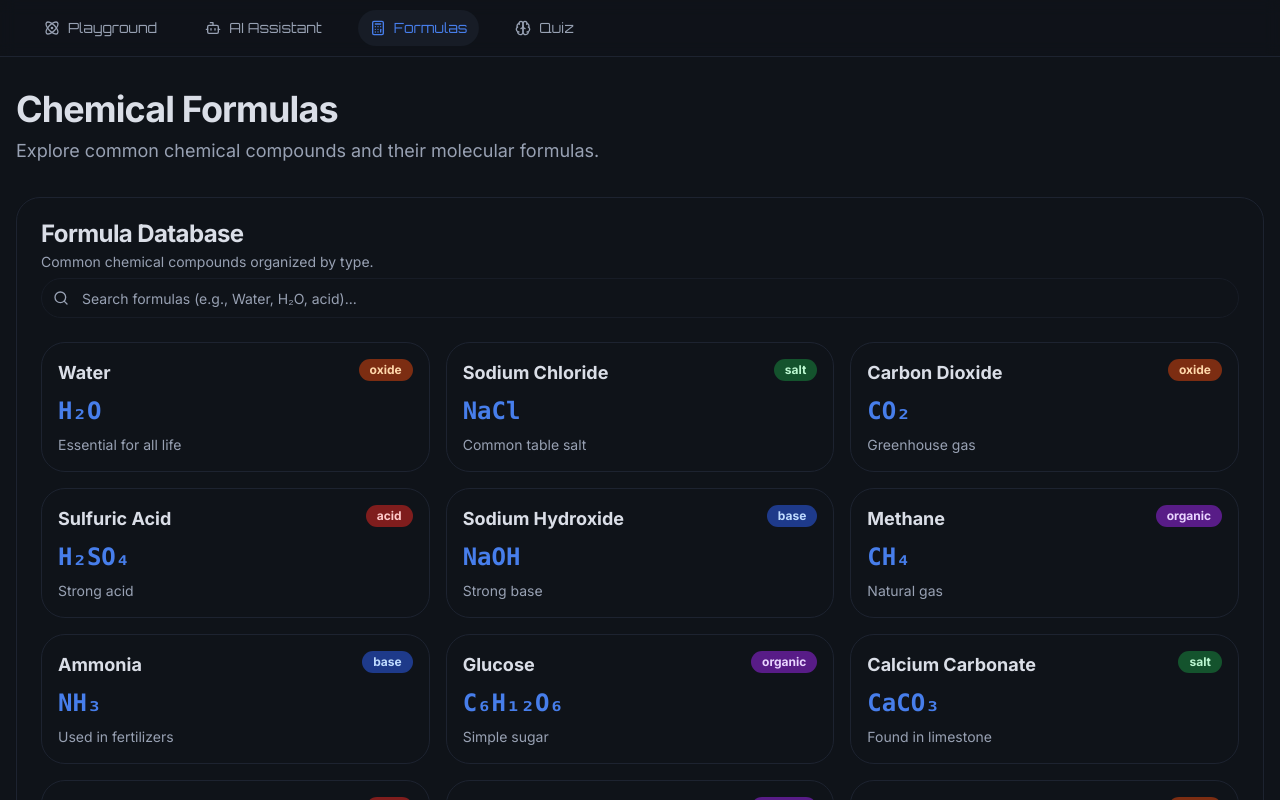
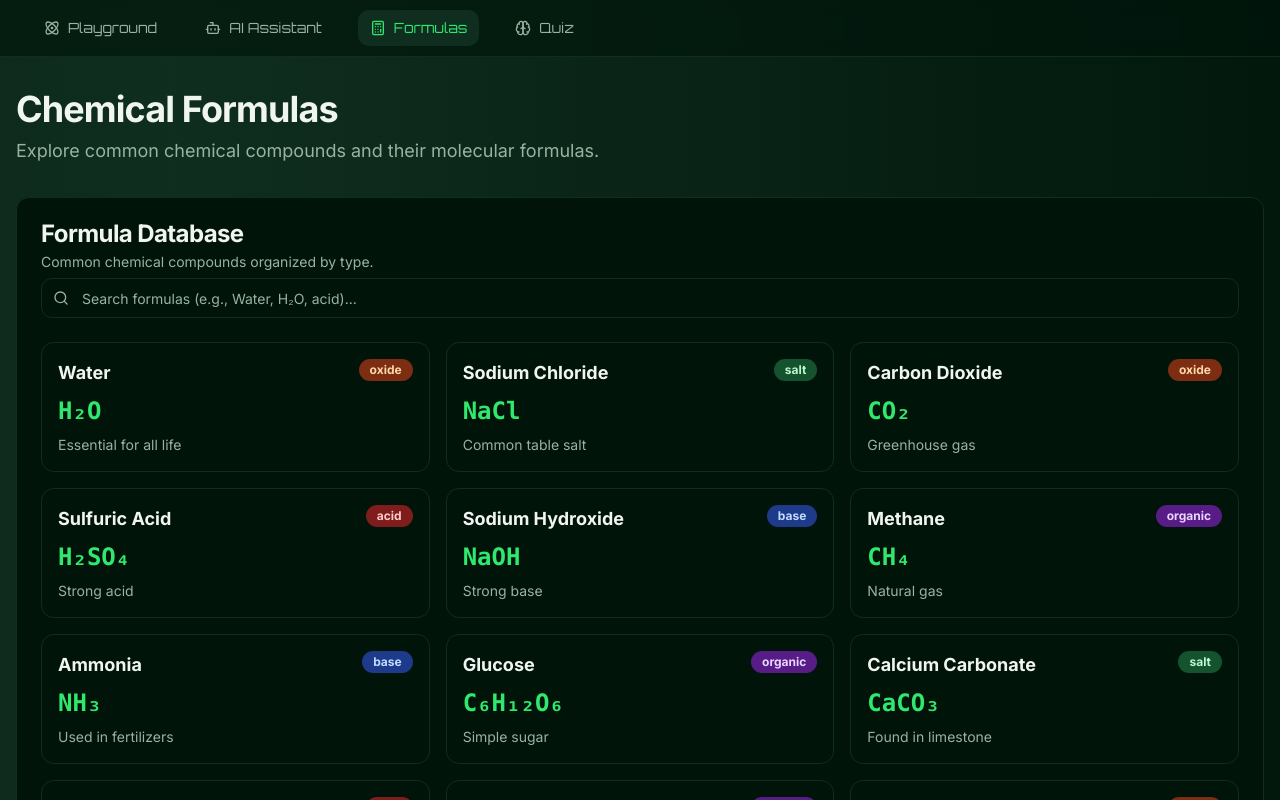
Before and after one commit to Chemist988/ChemLab, a React (Vite) app: page /formulas in a window 1280 px wide. Shown: the top 800 px of the page. Built offline with nearby package versions, Linux system fonts and the light colour scheme.

Commit message:
Reverted to commit ed168748c4d8dccca9dcab6d86585c1ce6949cef

```diff
--- a/src/index.css
+++ b/src/index.css
@@ -7,26 +7,26 @@
 
 @layer base {
   :root {
-    --background: 220 20% 97%; /* Light liquid glass background */
-    --foreground: 220 15% 15%; /* Dark text */
-    --card: 220 20% 97%;
-    --card-foreground: 220 15% 15%;
-    --popover: 220 20% 97%;
-    --popover-foreground: 220 15% 15%;
-    --primary: 220 70% 50%; /* Liquid blue */
-    --primary-foreground: 220 20% 97%;
-    --secondary: 220 20% 92%; /* Subtle glass */
-    --secondary-foreground: 220 15% 20%;
-    --muted: 220 20% 92%;
-    --muted-foreground: 220 15% 45%;
-    --accent: 220 20% 92%;
-    --accent-foreground: 220 70% 50%;
+    --background: 150 100% 4%; /* Very Dark Green */
+    --foreground: 140 20% 95%; /* Light Greenish White */
+    --card: 150 100% 4%;
+    --card-foreground: 140 20% 95%;
+    --popover: 150 100% 4%;
+    --popover-foreground: 140 20% 95%;
+    --primary: 140 80% 55%; /* Vibrant Green */
+    --primary-foreground: 150 100% 4%;
+    --secondary: 150 50% 12%; /* Dark Green */
+    --secondary-foreground: 140 20% 95%;
+    --muted: 150 50% 12%;
+    --muted-foreground: 140 15% 65%;
+    --accent: 150 50% 12%;
+    --accent-foreground: 140 80% 55%; /* Vibrant Green */
     --destructive: 0 62.8% 30.6%;
     --destructive-foreground: 210 40% 98%;
-    --border: 220 20% 88%;
-    --input: 220 20% 92%;
-    --ring: 220 70% 50%;
-    --radius: 1.5rem;
+    --border: 150 50% 12%;
+    --input: 150 50% 12%;
+    --ring: 140 80% 55%; /* Vibrant Green */
+    --radius: 0.8rem;
     --sidebar-background: 0 0% 98%;
     --sidebar-foreground: 240 5.3% 26.1%;
     --sidebar-primary: 240 5.9% 10%;
@@ -36,40 +36,22 @@
     --sidebar-border: 220 13% 91%;
     --sidebar-ring: 217.2 91.2% 59.8%;
 
-    /* Enhanced Chemistry Element Colors with glass effect */
-    --chemistry-alkali: 0 85% 65%; /* Softer red */
-    --chemistry-alkaline: 220 85% 65%; /* Softer blue */
-    --chemistry-transition: 160 70% 55%; /* Softer emerald */
-    --chemistry-post-transition: 280 70% 65%; /* Softer purple */
-    --chemistry-metalloid: 220 15% 65%; /* Softer grey */
-    --chemistry-nonmetal: 200 30% 88%; /* Very light blue-grey */
-    --chemistry-halogen: 35 85% 65%; /* Softer orange */
-    --chemistry-noble-gas: 270 70% 70%; /* Softer purple */
-    --chemistry-lanthanide: 240 60% 60%; /* Softer dark blue */
-    --chemistry-actinide: 320 60% 60%; /* Softer magenta */
-    --chemistry-unknown: 220 20% 75%; /* Light glass grey */
+    /* More vibrant Chemistry Element Colors */
+    --chemistry-alkali: 0 90% 60%; /* Red */
+    --chemistry-alkaline: 220 90% 60%; /* Blue */
+    --chemistry-transition: 120 80% 50%; /* Green */
+    --chemistry-post-transition: 330 90% 70%; /* Pink */
+    --chemistry-metalloid: 220 10% 60%; /* Grey */
+    --chemistry-nonmetal: 0 0% 95%; /* White */
+    --chemistry-halogen: 30 90% 60%; /* Orange */
+    --chemistry-noble-gas: 270 80% 65%; /* Purple */
+    --chemistry-lanthanide: 230 70% 50%; /* Dark Blue */
+    --chemistry-actinide: 320 70% 50%; /* Dark Magenta */
+    --chemistry-unknown: 220 15% 70%; /* Kept as is */
   }
 
   .dark {
-    --background: 220 25% 8%; /* Dark liquid glass background */
-    --foreground: 220 20% 88%; /* Light text */
-    --card: 220 25% 8%;
-    --card-foreground: 220 20% 88%;
-    --popover: 220 25% 8%;
-    --popover-foreground: 220 20% 88%;
-    --primary: 220 80% 60%; /* Brighter liquid blue */
-    --primary-foreground: 220 25% 8%;
-    --secondary: 220 25% 12%; /* Dark glass */
-    --secondary-foreground: 220 20% 80%;
-    --muted: 220 25% 12%;
-    --muted-foreground: 220 15% 65%;
-    --accent: 220 25% 12%;
-    --accent-foreground: 220 80% 60%;
-    --destructive: 0 62.8% 30.6%;
-    --destructive-foreground: 210 40% 98%;
-    --border: 220 25% 15%;
-    --input: 220 25% 12%;
-    --ring: 220 80% 60%;
+    /* Variables moved to :root for permanent dark mode */
   }
 }
 
@@ -81,254 +63,225 @@
   body {
     @apply bg-background text-foreground antialiased font-inter;
     font-feature-settings: "ss01", "ss02", "cv01", "cv02", "cv03";
-    transition: all 0.5s cubic-bezier(0.4, 0, 0.2, 1);
-    overflow-x: hidden;
+    transition: background-color 0.3s ease;
   }
 
   .periodic-element {
-    @apply transition-all duration-500 hover:scale-105 hover:z-10;
-    backdrop-filter: blur(12px);
-    border: 1px solid rgba(255, 255, 255, 0.2);
-  }
-
-  /* Liquid Glass Scrollbar */
-  ::-webkit-scrollbar {
-    width: 8px;
-    height: 8px;
-  }
-
-  ::-webkit-scrollbar-track {
-    background: rgba(255, 255, 255, 0.1);
-    backdrop-filter: blur(10px);
-    border-radius: 10px;
-  }
-
-  ::-webkit-scrollbar-thumb {
-    background: rgba(255, 255, 255, 0.3);
-    backdrop-filter: blur(10px);
-    border-radius: 10px;
-    border: 1px solid rgba(255, 255, 255, 0.1);
-  }
-
-  ::-webkit-scrollbar-thumb:hover {
-    background: rgba(255, 255, 255, 0.4);
+    @apply transition-all hover:scale-105 hover:z-10;
   }
 }
 
 @layer utilities {
-  /* Liquid Glass Utilities */
-  .liquid-glass {
-    @apply bg-white/20 dark:bg-black/20 backdrop-blur-2xl border border-white/30 dark:border-white/20 shadow-xl;
+  .animated-gradient-bg {
+    background: linear-gradient(90deg, hsl(var(--background)), hsl(var(--secondary)), hsl(var(--background)));
+    background-size: 200% 200%;
+    @apply animate-background-pan;
   }
 
-  .liquid-glass-intense {
-    @apply bg-white/40 dark:bg-black/30 backdrop-blur-3xl border border-white/40 dark:border-white/30 shadow-2xl;
+  .text-gradient {
+    @apply bg-clip-text text-transparent bg-gradient-to-r from-blue-500 to-purple-600 dark:from-blue-400 dark:to-purple-500;
   }
 
-  .liquid-glass-subtle {
-    @apply bg-white/10 dark:bg-black/10 backdrop-blur-lg border border-white/20 dark:border-white/10 shadow-lg;
+  /* Glassmorphism utilities */
+  .glass-card {
+    @apply bg-white/10 backdrop-blur-md border border-white/20 dark:bg-black/20 dark:border-white/10;
   }
 
-  /* Enhanced Gradient Backgrounds */
-  .animated-liquid-bg {
-    background: linear-gradient(
-      135deg,
-      rgba(255, 255, 255, 0.1) 0%,
-      rgba(255, 255, 255, 0.05) 25%,
-      rgba(255, 255, 255, 0.1) 50%,
-      rgba(255, 255, 255, 0.05) 75%,
-      rgba(255, 255, 255, 0.1) 100%
-    );
-    background-size: 400% 400%;
-    animation: liquid-flow 8s ease-in-out infinite;
+  .glass-card-dark {
+    @apply bg-black/10 backdrop-blur-md border border-white/10;
   }
 
-  @keyframes liquid-flow {
-    0%, 100% { background-position: 0% 50%; }
-    50% { background-position: 100% 50%; }
+  /* Chemistry Color Classes */
+  .bg-chemistry-alkali-metal { @apply bg-chemistry-alkali-metal/80 dark:bg-chemistry-alkali-metal/90; }
+  .bg-chemistry-alkaline-earth-metal { @apply bg-chemistry-alkaline-earth-metal/80 dark:bg-chemistry-alkaline-earth-metal/90; }
+  .bg-chemistry-transition-metal { @apply bg-chemistry-transition-metal/80 dark:bg-chemistry-transition-metal/90; }
+  .bg-chemistry-post-transition-metal { @apply bg-chemistry-post-transition-metal/80 dark:bg-chemistry-post-transition-metal/90; }
+  .bg-chemistry-metalloid { @apply bg-chemistry-metalloid/80 dark:bg-chemistry-metalloid/90; }
+  .bg-chemistry-nonmetal { @apply bg-chemistry-nonmetal/80 dark:bg-chemistry-nonmetal/90; }
+  .bg-chemistry-halogen { @apply bg-chemistry-halogen/80 dark:bg-chemistry-halogen/90; }
+  .bg-chemistry-noble-gas { @apply bg-chemistry-noble-gas/80 dark:bg-chemistry-noble-gas/90; }
+  .bg-chemistry-lanthanide { @apply bg-chemistry-lanthanide/80 dark:bg-chemistry-lanthanide/90; }
+  .bg-chemistry-actinide { @apply bg-chemistry-actinide/80 dark:bg-chemistry-actinide/90; }
+  .bg-chemistry-unknown { @apply bg-chemistry-unknown/80 dark:bg-chemistry-unknown/90; }
+
+  /* Enhanced Chemistry Animation Classes */
+  @keyframes rise {
+    0% { transform: translateY(0) scale(0.8); opacity: 0.9; }
+    50% { transform: translateY(-15px) scale(1); opacity: 0.7; }
+    100% { transform: translateY(-30px) scale(1.2); opacity: 0; }
   }
 
-  /* Floating Animation */
-  @keyframes float {
-    0%, 100% { transform: translateY(0px) rotate(0deg); }
-    50% { transform: translateY(-10px) rotate(2deg); }
+  @keyframes fall {
+    0% { transform: translateY(-20px) rotate(0deg); opacity: 0; }
+    50% { transform: translateY(-5px) rotate(180deg); opacity: 0.8; }
+    100% { transform: translateY(0) rotate(360deg); opacity: 0.7; }
   }
 
-  .animate-float {
-    animation: float 6s ease-in-out infinite;
+  @keyframes flame {
+    0% { transform: scale(0.9) rotate(-2deg); opacity: 0.5; filter: hue-rotate(0deg); }
+    25% { transform: scale(1.1) rotate(1deg); opacity: 0.8; filter: hue-rotate(10deg); }
+    50% { transform: scale(1.05) rotate(-1deg); opacity: 0.9; filter: hue-rotate(-5deg); }
+    75% { transform: scale(1.15) rotate(2deg); opacity: 0.7; filter: hue-rotate(15deg); }
+    100% { transform: scale(0.9) rotate(-2deg); opacity: 0.5; filter: hue-rotate(0deg); }
   }
 
-  .animate-float-delayed {
-    animation: float 6s ease-in-out infinite;
-    animation-delay: 2s;
+  @keyframes neutralize {
+    0% { transform: scale(1) rotate(0deg); filter: brightness(1) hue-rotate(0deg); }
+    25% { transform: scale(1.05) rotate(2deg); filter: brightness(1.1) hue-rotate(90deg); }
+    50% { transform: scale(1.1) rotate(-1deg); filter: brightness(1.2) hue-rotate(180deg); }
+    75% { transform: scale(1.05) rotate(1deg); filter: brightness(1.1) hue-rotate(270deg); }
+    100% { transform: scale(1) rotate(0deg); filter: brightness(1) hue-rotate(360deg); }
   }
 
-  .animate-float-slow {
-    animation: float 8s ease-in-out infinite;
-    animation-delay: 4s;
-  }
-
-  /* Enhanced Morphing Animations */
-  @keyframes morph {
-    0%, 100% {
-      border-radius: 60% 40% 30% 70% / 60% 30% 70% 40%;
-      transform: scale(1) rotate(0deg);
+  @keyframes explosion-particle {
+    0% {
+      transform: translate(0, 0) scale(1) rotate(0deg);
+      opacity: 1;
+      filter: brightness(1.5);
     }
     50% {
-      border-radius: 30% 60% 70% 40% / 50% 60% 30% 60%;
-      transform: scale(1.05) rotate(180deg);
+      transform: translate(calc(var(--x-move) * 0.7), calc(var(--y-move) * 0.7)) scale(1.2) rotate(180deg);
+      opacity: 0.7;
+      filter: brightness(1.2);
+    }
+    100% {
+      transform: translate(var(--x-move), var(--y-move)) scale(0.5) rotate(360deg);
+      opacity: 0;
+      filter: brightness(0.8);
     }
   }
 
-  .animate-morph {
-    animation: morph 10s ease-in-out infinite;
-  }
-
-  /* Liquid Ripple Effect */
-  @keyframes ripple {
+  @keyframes gas-rise {
     0% {
-      transform: scale(0);
-      opacity: 0.8;
+      transform: translateY(0) scale(0.5) rotate(0deg);
+      opacity: 0.3;
+      filter: blur(0px);
+    }
+    25% {
+      transform: translateY(-30px) scale(0.8) rotate(90deg);
+      opacity: 0.6;
+      filter: blur(1px);
+    }
+    50% {
+      opacity: 0.7;
+      transform: translateY(-60px) scale(1.2) rotate(180deg);
+      filter: blur(2px);
+    }
+    75% {
+      transform: translateY(-90px) scale(1.6) rotate(270deg);
+      opacity: 0.4;
+      filter: blur(3px);
     }
     100% {
-      transform: scale(4);
+      transform: translateY(-120px) scale(2) rotate(360deg);
       opacity: 0;
+      filter: blur(4px);
     }
   }
 
-  .animate-ripple {
-    animation: ripple 1s cubic-bezier(0, 0, 0.2, 1) infinite;
-  }
-
-  /* Enhanced Chemistry Animations */
-  @keyframes liquid-rise {
+  @keyframes splash-rise {
     0% {
-      transform: translateY(0) scale(0.8) rotate(0deg);
-      opacity: 0.9;
+      transform: translateY(0) rotate(var(--rotation, 0deg)) scale(1);
+      opacity: 0.8;
       filter: blur(0px);
     }
-    25% {
-      transform: translateY(-8px) scale(0.9) rotate(90deg);
-      opacity: 0.8;
+    50% {
+      transform: translateY(-15px) rotate(var(--rotation, 0deg)) scale(1.1);
+      opacity: 0.6;
       filter: blur(0.5px);
     }
-    50% {
-      transform: translateY(-15px) scale(1) rotate(180deg);
-      opacity: 0.7;
+    100% {
+      transform: translateY(-30px) rotate(var(--rotation, 0deg)) scale(0.8);
+      opacity: 0;
       filter: blur(1px);
-    }
-    75% {
-      transform: translateY(-22px) scale(1.1) rotate(270deg);
-      opacity: 0.5;
-      filter: blur(1.5px);
-    }
-    100% {
-      transform: translateY(-30px) scale(1.2) rotate(360deg);
-      opacity: 0;
-      filter: blur(2px);
     }
   }
 
-  @keyframes liquid-fall {
+  @keyframes powder-burst {
     0% {
-      transform: translateY(-20px) rotate(0deg) scale(0.8);
-      opacity: 0;
-      filter: blur(1px);
-    }
-    25% {
-      transform: translateY(-10px) rotate(90deg) scale(0.9);
-      opacity: 0.6;
-      filter: blur(0.5px);
+      transform: translate(0, 0) scale(1) rotate(0deg);
+      opacity: 0.8;
+      filter: brightness(1.2);
     }
     50% {
-      transform: translateY(-5px) rotate(180deg) scale(1);
-      opacity: 0.8;
-      filter: blur(0px);
-    }
-    75% {
-      transform: translateY(-2px) rotate(270deg) scale(1.05);
-      opacity: 0.9;
-      filter: blur(0px);
+      transform: translate(calc(var(--x-move) * 0.6), calc(var(--y-move) * 0.6)) scale(1.1) rotate(180deg);
+      opacity: 0.5;
+      filter: brightness(1);
     }
     100% {
-      transform: translateY(0) rotate(360deg) scale(1);
-      opacity: 0.7;
-      filter: blur(0px);
+      transform: translate(var(--x-move), var(--y-move)) scale(0.7) rotate(360deg);
+      opacity: 0;
+      filter: brightness(0.8);
     }
   }
 
-  @keyframes liquid-flame {
-    0% {
-      transform: scale(0.9) rotate(-2deg);
-      opacity: 0.6;
-      filter: hue-rotate(0deg) blur(0px);
-    }
-    25% {
-      transform: scale(1.1) rotate(1deg);
-      opacity: 0.8;
-      filter: hue-rotate(10deg) blur(0.5px);
-    }
-    50% {
-      transform: scale(1.05) rotate(-1deg);
-      opacity: 0.9;
-      filter: hue-rotate(-5deg) blur(1px);
-    }
-    75% {
-      transform: scale(1.15) rotate(2deg);
-      opacity: 0.7;
-      filter: hue-rotate(15deg) blur(0.5px);
-    }
-    100% {
-      transform: scale(0.9) rotate(-2deg);
-      opacity: 0.6;
-      filter: hue-rotate(0deg) blur(0px);
-    }
+  @keyframes shake {
+    0%, 100% { transform: translateX(0) rotate(0deg); }
+    10% { transform: translateX(-2px) rotate(-1deg); }
+    20% { transform: translateX(2px) rotate(1deg); }
+    30% { transform: translateX(-2px) rotate(-1deg); }
+    40% { transform: translateX(2px) rotate(1deg); }
+    50% { transform: translateX(-2px) rotate(-1deg); }
+    60% { transform: translateX(2px) rotate(1deg); }
+    70% { transform: translateX(-2px) rotate(-1deg); }
+    80% { transform: translateX(2px) rotate(1deg); }
+    90% { transform: translateX(-2px) rotate(-1deg); }
   }
 
-  .animate-liquid-rise {
-    animation: liquid-rise 3s ease-out forwards;
+  @keyframes meniscus {
+    0%, 100% { transform: scaleY(1) scaleX(1); }
+    50% { transform: scaleY(1.1) scaleX(0.98); }
   }
 
-  .animate-liquid-fall {
-    animation: liquid-fall 2.5s ease-out forwards;
+  .animate-rise {
+    animation: rise 2.5s ease-out forwards;
   }
 
-  .animate-liquid-flame {
-    animation: liquid-flame 1.2s ease-in-out infinite;
+  .animate-fall {
+    animation: fall 2s ease-out forwards;
   }
 
-  /* ... keep existing code (chemistry animations and neon effects) */
-
-  /* Enhanced Neon Glow with Liquid Glass */
-  .neon-glow-liquid {
-    filter: drop-shadow(0 0 8px rgba(255, 255, 255, 0.3))
-            drop-shadow(0 0 16px rgba(255, 255, 255, 0.2))
-            drop-shadow(0 0 24px rgba(255, 255, 255, 0.1));
+  .animate-flame {
+    animation: flame 1s ease-in-out infinite;
   }
 
-  .liquid-shimmer {
-    position: relative;
-    overflow: hidden;
+  .animate-neutralize {
+    animation: neutralize 1s ease-in-out;
   }
 
-  .liquid-shimmer::before {
-    content: '';
-    position: absolute;
-    top: 0;
-    left: -100%;
-    width: 100%;
-    height: 100%;
-    background: linear-gradient(
-      90deg,
-      transparent,
-      rgba(255, 255, 255, 0.2),
-      transparent
-    );
-    animation: shimmer 3s infinite;
+  .animate-bounce-subtle {
+    animation: bounce 1s ease-in-out infinite;
   }
 
-  @keyframes shimmer {
-    0% { left: -100%; }
-    100% { left: 100%; }
+  .animate-gas-rise {
+    animation: gas-rise 3.5s ease-out forwards;
   }
+
+  .animate-explosion-particle {
+    --x-move: 0px;
+    --y-move: 0px;
+    animation: explosion-particle 1.2s ease-out forwards;
+  }
+
+  .animate-shake {
+    animation: shake 0.5s ease-in-out;
+  }
+
+  .animate-meniscus {
+    animation: meniscus 3s ease-in-out infinite;
+  }
+
+  /* Enhanced Neon Glow Effect */
+  .neon-glow-alkali-metal { filter: drop-shadow(0 0 10px hsl(var(--chemistry-alkali))) drop-shadow(0 0 20px hsla(var(--chemistry-alkali), 0.7)); }
+  .neon-glow-alkaline-earth-metal { filter: drop-shadow(0 0 10px hsl(var(--chemistry-alkaline))) drop-shadow(0 0 20px hsla(var(--chemistry-alkaline), 0.7)); }
+  .neon-glow-transition-metal { filter: drop-shadow(0 0 10px hsl(var(--chemistry-transition))) drop-shadow(0 0 20px hsla(var(--chemistry-transition), 0.7)); }
+  .neon-glow-post-transition-metal { filter: drop-shadow(0 0 10px hsl(var(--chemistry-post-transition))) drop-shadow(0 0 20px hsla(var(--chemistry-post-transition), 0.7)); }
+  .neon-glow-metalloid { filter: drop-shadow(0 0 10px hsl(var(--chemistry-metalloid))) drop-shadow(0 0 20px hsla(var(--chemistry-metalloid), 0.7)); }
+  .neon-glow-nonmetal { filter: drop-shadow(0 0 10px hsl(var(--chemistry-nonmetal))) drop-shadow(0 0 20px hsla(var(--chemistry-nonmetal), 0.7)); }
+  .neon-glow-halogen { filter: drop-shadow(0 0 10px hsl(var(--chemistry-halogen))) drop-shadow(0 0 20px hsla(var(--chemistry-halogen), 0.7)); }
+  .neon-glow-noble-gas { filter: drop-shadow(0 0 10px hsl(var(--chemistry-noble-gas))) drop-shadow(0 0 20px hsla(var(--chemistry-noble-gas), 0.7)); }
+  .neon-glow-lanthanide { filter: drop-shadow(0 0 10px hsl(var(--chemistry-lanthanide))) drop-shadow(0 0 20px hsla(var(--chemistry-lanthanide), 0.7)); }
+  .neon-glow-actinide { filter: drop-shadow(0 0 10px hsl(var(--chemistry-actinide))) drop-shadow(0 0 20px hsla(var(--chemistry-actinide), 0.7)); }
+  .neon-glow-unknown { filter: drop-shadow(0 0 10px hsl(var(--chemistry-unknown))) drop-shadow(0 0 20px hsla(var(--chemistry-unknown), 0.7)); }
+  .neon-glow-primary { filter: drop-shadow(0 0 10px hsl(var(--primary))) drop-shadow(0 0 20px hsla(var(--primary), 0.7)); }
 }
```
Also changed, not shown: src/pages/Index.tsx (+62 -109 lines).
